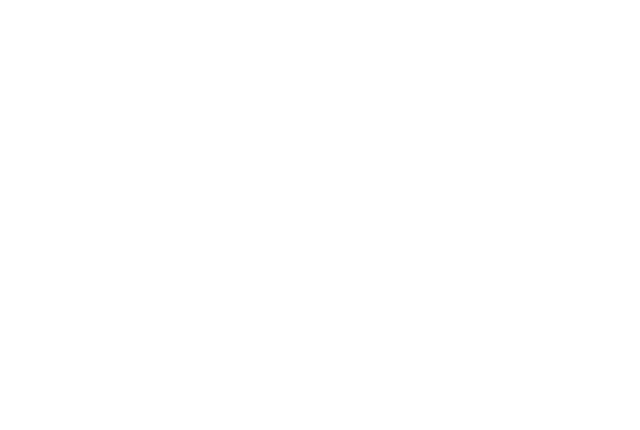
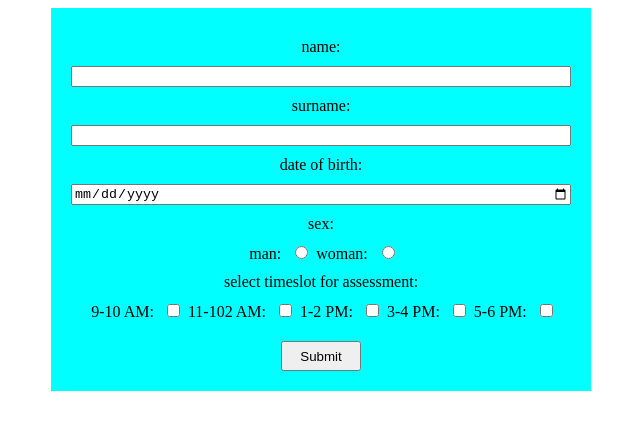
Before and after one commit to RomanVertal/Homework_JS, a plain HTML site: page Homework/index.html in a window 1280 px wide. Shown: the whole page, without its empty margins (319-959 px from the left). Drawn offline with Linux system fonts and the light colour scheme.

Commit message:
add HW-3

```diff
--- /dev/null
+++ b/Homework/css/style.css
@@ -0,0 +1,28 @@
+
+.form_style{
+    display: flex;
+    flex-direction: column;
+    width: 500px;
+    background-color: aqua;
+    padding: 20px;
+    text-align: center;
+    margin: auto;
+
+
+}
+
+.form_style label{
+
+    margin:10px 5px;
+
+
+
+}
+
+.form_style button{
+
+    margin-top: 10px;
+
+
+
+}
--- a/Homework/index.html
+++ b/Homework/index.html
@@ -4,7 +4,8 @@
     <meta charset="UTF-8">
     <meta http-equiv="X-UA-Compatible" content="IE=edge">
     <meta name="viewport" content="width=device-width, initial-scale=1.0">
-    <title>Homework 1</title>
+    <link rel="stylesheet" href="css/style.css" type="text/css">
+    <title>Homework 3</title>
 </head>
 <body>
 
--- a/Homework/js/script.js
+++ b/Homework/js/script.js
@@ -1,28 +1,187 @@
+const data = [
+	{
+		type: "input",
+		id: "name",
+		value: "",
+		placeholder: "name",
+	},
+	{
+		type: "input",
+		id: "surname",
+		value: "",
+		placeholder: "surname",
+	},
+	{
+		type: "date",
+		id: "birthday",
+		value: "",
+		placeholder: "date of birth",
+	},
+	{
+		type: "radio",
+		id: "sex",
+		value: "man",
+		options: ["man", "woman"],
+		placeholder: "sex",
+	},
+	{
+		type: "checkbox",
+		id: "time",
+		value: "",
+		options: ["9-10 AM", "11-102 AM", "1-2 PM", "3-4 PM", "5-6 PM"],
+		placeholder: "select timeslot for assessment",
+	},
+];
 
 
-let sum = ((num1) => {
 
-    let allSum = num1;
 
-    function f(num2) {
-      allSum += num2;
-      return f;
+
+
+
+const form = document.createElement('form')
+
+form.classList.add('form_style')
+
+document.body.prepend(form)
+
+
+
+
+
+
+const creationForm = ((item) => {
+
+    for(let elem of item){
+
+        if(elem.options){
+
+            const newLabel = document.createElement('label');
+            newLabel.htmlFor = elem.id;
+            newLabel.textContent = elem.placeholder + ': '
+            form.append(newLabel)
+
+
+            const checkedBlock = document.createElement('div')
+            form.append(checkedBlock)
+
+
+            for(let option of elem.options){
+
+                const newInput = document.createElement('input');
+                const labelOption = document.createElement('label');
+
+                newInput.type = elem.type;
+                newInput.name = elem.id;
+                newInput.id = option;
+                newInput.value = option;
+
+                labelOption.htmlFor = option;
+                labelOption.textContent = option + ': '
+
+                checkedBlock.append(labelOption)
+                checkedBlock.append(newInput)
+
+
             }
 
-    f.toString = function() {
-      return allSum;
-    };
 
-    return f;
+        }else{
+
+            const newInput = document.createElement('input');
+            const newLabel = document.createElement('label');
+
+            newInput.type = elem.type;
+            newInput.name = elem.id;
+            newInput.id = elem.id;
+            newInput.value = elem.value;
+
+
+            newLabel.htmlFor = elem.id;
+            newLabel.textContent = elem.placeholder + ': '
+
+
+            form.append(newLabel)
+            form.append(newInput)
+
+        }
+
+    }
+
 })
 
 
-
-//   console.log(sum(4)(14))
-//   console.log(sum(4)(14)(7))
-//   console.log(sum(4)(14)(7)(5))
+creationForm(data)
 
 
-  alert(sum(4)(14))
-  alert(sum(4)(14)(7))
-  alert(sum(4)(14)(7)(5))
+
+
+
+
+
+let btn = document.createElement('button')
+
+// btn.type = 'button'
+btn.textContent = 'Submit'
+btn.style.width = '80px'
+btn.style.height = '30px'
+btn.style.margin = '20px auto 0px '
+
+form.append(btn)
+
+
+
+
+
+
+
+function addNewData(){
+
+    let newArr = []
+
+    let objChecked = {id:'',value:''}
+
+    for(let elem of form){
+
+
+        if(elem.type == 'radio'){
+
+            if(elem.checked){
+                newArr.push({id:elem.name, value: elem.value})
+            }
+
+
+        }else if(elem.type == 'checkbox'){
+
+            objChecked.id = elem.name;
+
+            if(elem.checked){
+
+                objChecked.value += elem.value + ', '
+
+            }
+
+
+        }else if(!(elem.type == 'submit')){
+            newArr.push({id:elem.id, value: elem.value})
+
+        }
+
+    }
+
+    newArr.push(objChecked)
+
+    console.log(newArr)
+
+
+
+
+}
+
+
+
+btn.addEventListener('click', addNewData)
+
+btn.addEventListener('click', function(event){
+    event.preventDefault();
+})
```
Lines whose indentation alone changed are shown as unchanged.
